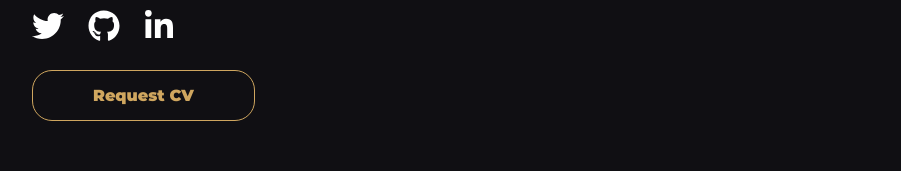
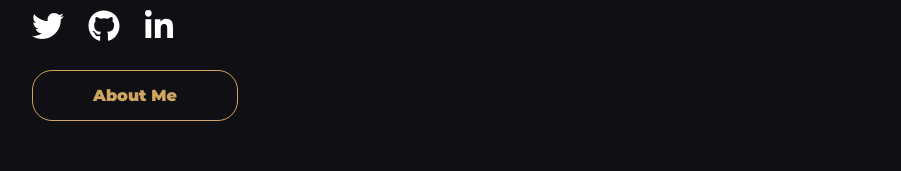
Before and after one commit to cheerypal/cheerypal.xyz, a React (Create React App) app: page / in a window 1280 px wide. Shown: the part 284-455 px from the top of the page, without its empty margins (96-997 px from the left). Built offline with nearby package versions, Linux system fonts and the light colour scheme; a web font is replaced by a local one.

Commit message:
router and views

```diff
--- a/package.json
+++ b/package.json
@@ -12,17 +12,21 @@
     "@types/react": "^17.0.9",
     "@types/react-dom": "^17.0.6",
     "@types/react-redux": "^7.1.16",
+    "@types/react-router-dom": "^5.1.7",
     "@types/redux": "^3.6.0",
     "@types/redux-persist": "^4.3.1",
+    "@types/redux-thunk": "^2.1.0",
     "node-sass": "^6.0.0",
     "react": "^17.0.2",
     "react-dom": "^17.0.2",
     "react-icons": "^4.2.0",
     "react-redux": "^7.2.4",
+    "react-router-dom": "^5.2.0",
     "react-scripts": "4.0.3",
     "redux": "^4.1.0",
     "redux-logger": "^3.0.6",
     "redux-persist": "^6.0.0",
+    "redux-thunk": "^2.3.0",
     "styled-components": "^5.3.0",
     "typescript": "^4.3.2",
     "web-vitals": "^1.1.2"
--- a/src/App.tsx
+++ b/src/App.tsx
@@ -1,18 +1,10 @@
 import React from "react";
 import "./App.scss";
 
-import { TitleCard } from "./components/title-card";
-import { Experience } from "./components/experience-card";
-import { Boys } from "./components/the-boys";
+import Navigator from "./navigator";
 
 const App = (): JSX.Element => {
-  return (
-    <div>
-      <TitleCard />
-      <Experience />
-      <Boys />
-    </div>
-  );
+  return <Navigator />;
 };
 
 export default App;
--- /dev/null
+++ b/src/components/custom-btn-router/custom-btn-router.tsx
@@ -0,0 +1,34 @@
+import React from "react";
+import { Link } from "react-router-dom";
+import styled from "styled-components";
+
+const CstmBtn = styled.button`
+  padding: 15px 60px;
+  border: 1px solid var(--accent-color);
+  font-family: "mont-black";
+  background-color: transparent;
+  outline: none;
+  font-size: 0.5em;
+  transition: all 0.2s ease-in-out;
+  border-radius: 20px;
+  color: var(--accent-color);
+
+  :hover {
+    cursor: pointer;
+    color: var(--secondary-color);
+    background-color: var(--accent-color);
+    border: none;
+    box-shadow: 0 8px 20px #000000;
+  }
+`;
+
+export const CustomBtn = (props: {
+  title: string;
+  link: string;
+}): JSX.Element => {
+  return (
+    <Link to={props.link}>
+      <CstmBtn>{props.title}</CstmBtn>
+    </Link>
+  );
+};
--- /dev/null
+++ b/src/components/custom-btn-router/index.ts
@@ -0,0 +1 @@
+export * from "./custom-btn-router";
--- a/src/components/the-boys/links/links.tsx
+++ b/src/components/the-boys/links/links.tsx
@@ -8,7 +8,10 @@ const Grid = styled.div`
   display: flex;
   flex-flow: row wrap;
   justify-content: space-between;
-  width: 50%;
+  width: 60%;
+  @media (max-width: 500px) {
+    width: 50%;
+  }
 `;
 
 export const Links = (): JSX.Element => {
--- a/src/components/title-card/title-card.tsx
+++ b/src/components/title-card/title-card.tsx
@@ -1,7 +1,7 @@
 import React from "react";
 import { TitleCardContainer, Title, SubTitle } from "./title-card-styles";
 import { SocialGroup } from "../social-group";
-import { CustomBtn } from "../custom-btn";
+import { CustomBtn } from "../custom-btn-router";
 
 export const TitleCard = (): JSX.Element => {
   return (
@@ -15,7 +15,7 @@ export const TitleCard = (): JSX.Element => {
         development, TypeScript and Node.js.
       </SubTitle>
       <SocialGroup />
-      <CustomBtn title="Request CV" link="mailto:euangordon32@gmail.com" />
+      <CustomBtn title="About Me" link="/about" />
     </TitleCardContainer>
   );
 };
--- a/src/index.tsx
+++ b/src/index.tsx
@@ -6,16 +6,20 @@ import reportWebVitals from "./reportWebVitals";
 // redux imports //
 import { Provider } from "react-redux";
 import { PersistGate } from "redux-persist/integration/react";
+import { store, persistor } from "./redux/store";
 
-import { store, persistor } from "./redux/store";
+// navigator
+import { BrowserRouter } from "react-router-dom";
 
 ReactDOM.render(
   <React.StrictMode>
-    <Provider store={store}>
-      <PersistGate persistor={persistor}>
-        <App />
-      </PersistGate>
-    </Provider>
+    <BrowserRouter>
+      <Provider store={store}>
+        <PersistGate persistor={persistor}>
+          <App />
+        </PersistGate>
+      </Provider>
+    </BrowserRouter>
   </React.StrictMode>,
   document.getElementById("root")
 );
--- /dev/null
+++ b/src/navigator.tsx
@@ -0,0 +1,18 @@
+import React from "react";
+import { Switch, Route } from "react-router-dom";
+
+import { Home } from "./views/home";
+import { About } from "./views/about";
+
+const Navigator = (): JSX.Element => {
+  return (
+    <div>
+      <Switch>
+        <Route exact path="/" component={Home} />
+        <Route exact path="/about" component={About} />
+      </Switch>
+    </div>
+  );
+};
+
+export default Navigator;
--- /dev/null
+++ b/src/views/about/about.tsx
@@ -0,0 +1,11 @@
+import React from "react";
+
+import { Experience } from "../../components/experience-card";
+
+export const About = (): JSX.Element => {
+  return (
+    <div>
+      <Experience />
+    </div>
+  );
+};
--- /dev/null
+++ b/src/views/about/index.ts
@@ -0,0 +1 @@
+export * from "./about";
--- /dev/null
+++ b/src/views/home/home.tsx
@@ -0,0 +1,13 @@
+import React from "react";
+
+import { TitleCard } from "../../components/title-card";
+import { Boys } from "../../components/the-boys";
+
+export const Home = (): JSX.Element => {
+  return (
+    <div>
+      <TitleCard />
+      <Boys />
+    </div>
+  );
+};
--- /dev/null
+++ b/src/views/home/index.ts
@@ -0,0 +1 @@
+export * from "./home";
```
Also changed, not shown: 1 other file (tests, documents, lock files or other folders).
